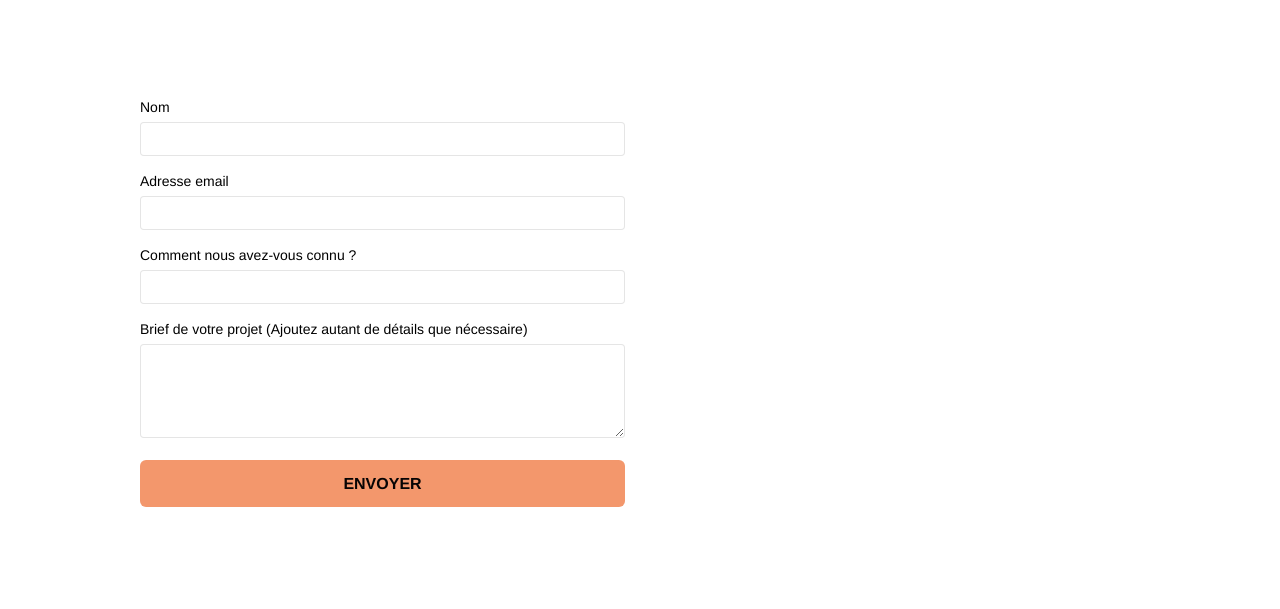
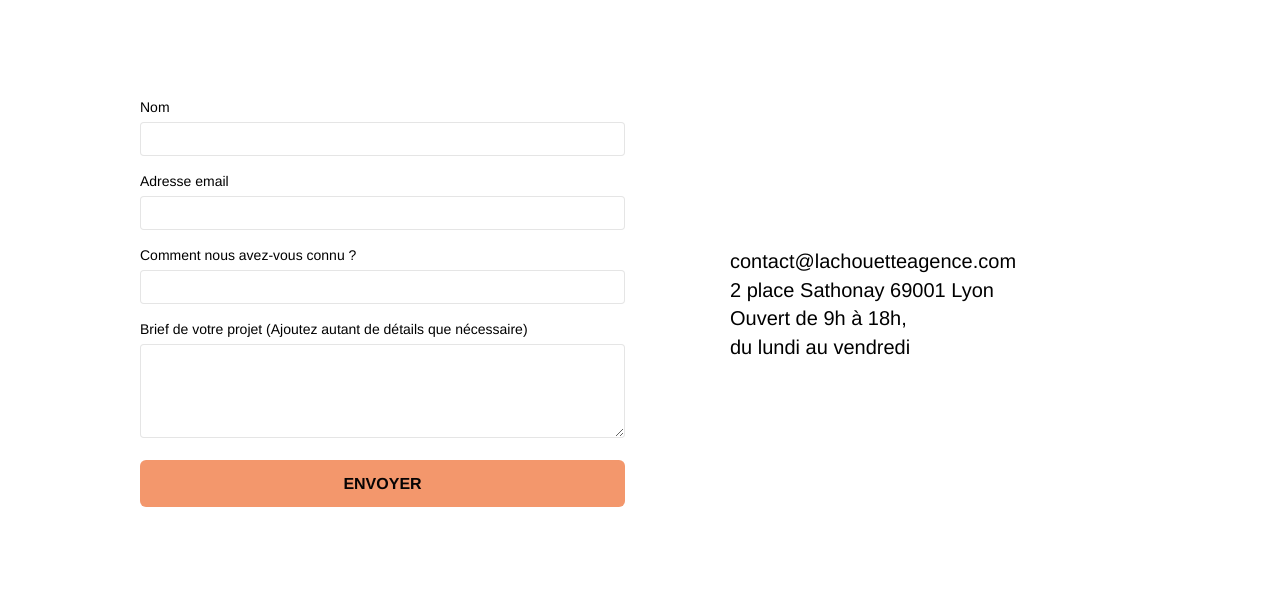
Before and after one commit to Karimachoui/la-chouette-agence, a plain HTML site: page contact.html in a window 1280 px wide. Shown: the part 1050-1659 px from the top of the page. Drawn offline with Linux system fonts and the light colour scheme.

Commit message:
maintenance

```diff
--- a/contact.html
+++ b/contact.html
@@ -99,7 +99,7 @@
 						</button>
 					</form>
 				</div>
-				<div class="col-sm-12">
+				<div class="col-sm-6">
 					<p class="text-aside">contact@lachouetteagence.com<br>2 place Sathonay 69001 Lyon<br>Ouvert de 9h à 18h,<br> du lundi au vendredi<br></p>
 				</div>
 			</div>
```
